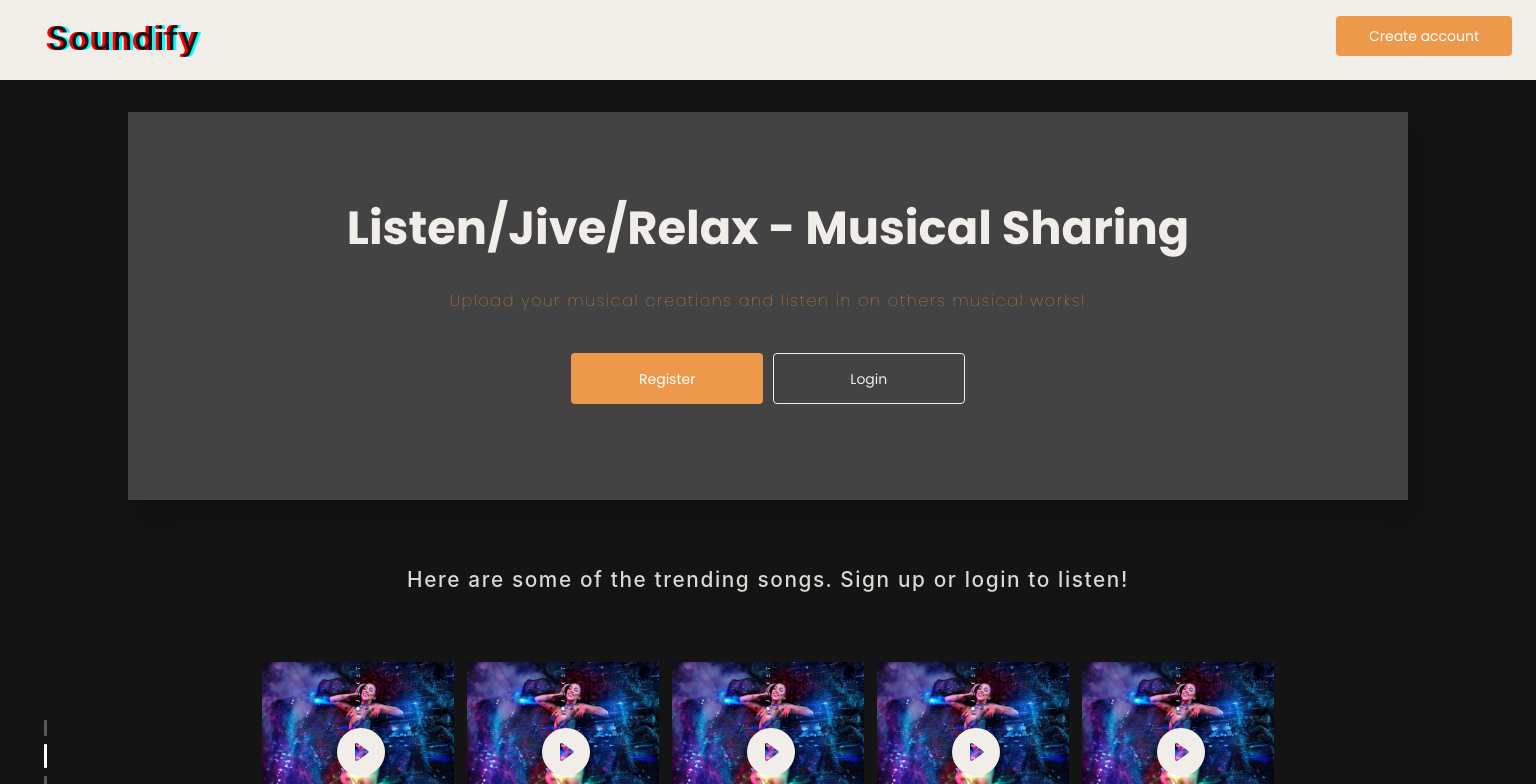
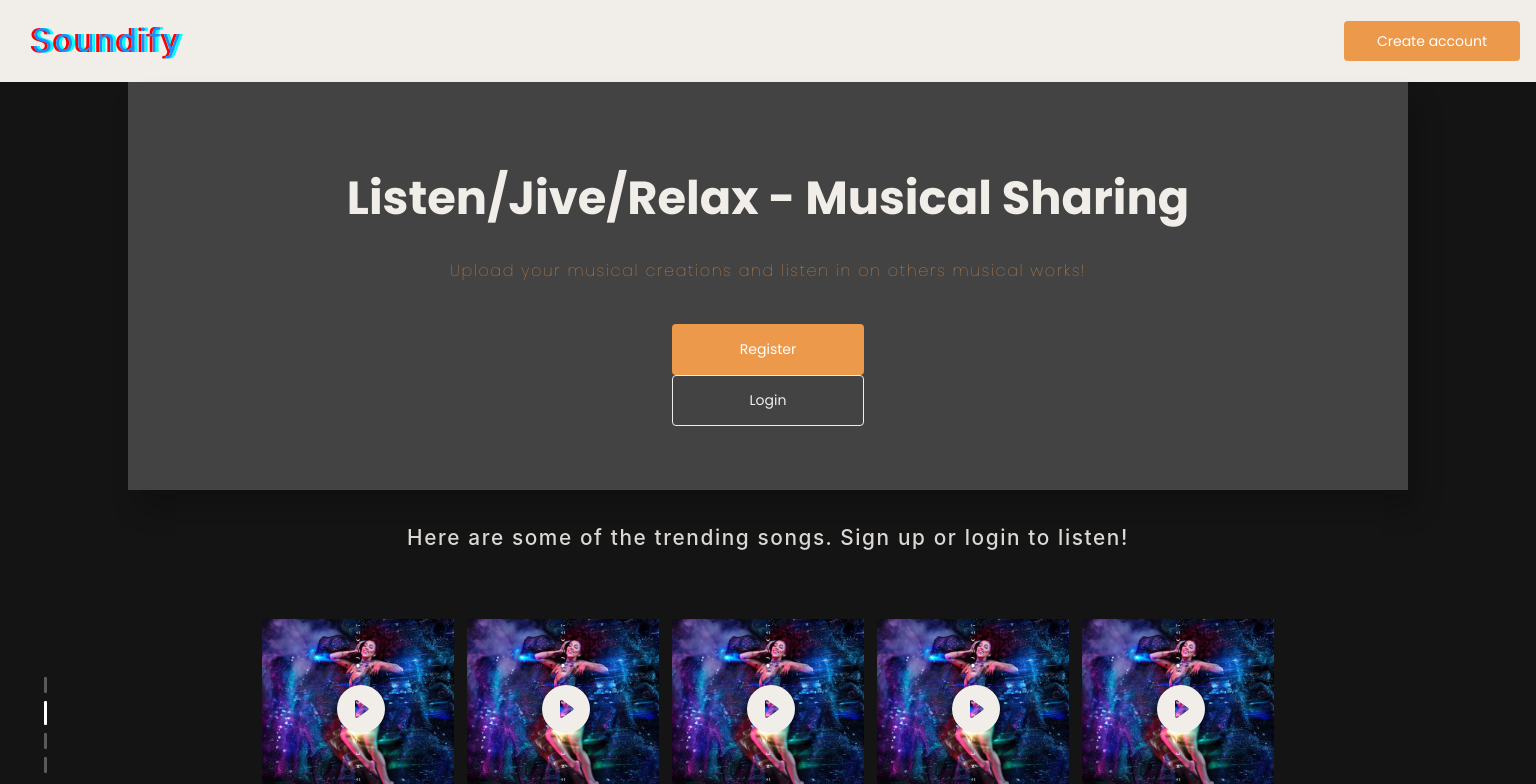
Before and after one commit to lewisemarcus/Soundify, a React (Create React App) app in the folder client/: page / in a window 1536 px wide. Shown: the top 784 px of the page. Built offline with nearby package versions, Linux system fonts and the light colour scheme.

Commit message:
media queries

```diff
--- a/client/src/components/Footer.js
+++ b/client/src/components/Footer.js
@@ -1,13 +1,15 @@
-import React from 'react';
-import ReactPlayer from 'react-player/lazy'
+import React from "react";
+import ReactPlayer from "react-player/lazy";
 
 const Footer = () => {
-    return(
+  return (
     // this link needs to be changed upon new click
-        <ReactPlayer
-            url='https://soundclone-music.s3.amazonaws.com/qwe'
-            controls='true'
-        />
-    );
+    <div className="footer-container">
+      <ReactPlayer
+        url="https://soundclone-music.s3.amazonaws.com/qwe"
+        controls="true"
+      />
+    </div>
+  );
 };
 export default Footer;
--- a/client/src/components/Navbar.js
+++ b/client/src/components/Navbar.js
@@ -30,7 +30,7 @@ const Navbar = () => {
       content: "Are you sure you want to logout?",
       okText: "Yes",
       cancelText: "No",
-      className:"logout",
+      className: "logout",
       onOk() {
         message.success("Successfully logged out");
         setTimeout(() => {
@@ -79,13 +79,11 @@ const Navbar = () => {
 
   return (
     <nav>
-      <Link to="/">
-        <h3 className="logo">
-          <span className="logo-s">S</span>oundify
-        </h3>
-      </Link>
+      <div className="logo">
+        <Link to="/">Soundify</Link>
+      </div>
       {user ? (
-        <ul className="nav-items">
+        <div className="ul-container">
           <li className="upload">
             <Link to="/songs">Upload</Link>
           </li>
@@ -107,7 +105,7 @@ const Navbar = () => {
               </div>
             </Dropdown>
           </li>
-        </ul>
+        </div>
       ) : (
         <Link to="/register" className="link">
           <Button className="solid-btn nav-btn">Create account</Button>
--- a/client/src/components/styles/DashCarousel.css
+++ b/client/src/components/styles/DashCarousel.css
@@ -65,6 +65,7 @@
 
 .genreContainer {
   display: flex;
+  flex-wrap: wrap;
   margin-top: 20px;
   justify-content: center;
   align-items: center;
--- a/client/src/components/styles/Hero.css
+++ b/client/src/components/styles/Hero.css
@@ -1,8 +1,8 @@
 .hero-container {
   font-family: var(--main-font);
-  margin: 2rem auto;
-  width: 80rem;
-  padding: 5rem 0 2rem;
+  margin: 0 auto;
+  width: 20rem;
+  padding: 3rem 0 0;
   color: var(--light);
   display: flex;
   flex-direction: column;
@@ -15,20 +15,23 @@
 .hero-container h1 {
   font-weight: var(--poppins-bold);
   color: var(--light);
-  font-size: 2.9rem;
+  font-size: 1.5rem;
+  text-align: center;
 }
 
 .hero-container p {
   font-weight: var(--poppins-thin);
   letter-spacing: 0.1rem;
-  font-size: 1rem;
+  font-size: 0.9rem;
   color: var(--orange);
+  text-align: center;
 }
 
 .hero-button-wrapper {
-  width: 40rem;
+  width: 20rem;
   padding: 1rem;
   display: flex;
+  flex-direction: column;
   justify-content: center;
   align-items: center;
   margin-top: 0.5rem;
@@ -36,7 +39,57 @@
 }
 
 .hero-btn {
-  width: 12rem;
+  width: 10rem;
   height: 3.2rem;
-  margin: 0 0.3rem;
+  margin: 0.5rem 0.3rem;
 }
+
+@media screen and (min-width: 800px) {
+  .hero-container {
+    width: 45rem;
+  }
+}
+
+@media screen and (min-width: 1400px) {
+  .hero-container {
+    font-family: var(--main-font);
+    margin: 0 auto;
+    width: 80rem;
+    padding: 5rem 0 0;
+    color: var(--light);
+    display: flex;
+    flex-direction: column;
+    align-items: center;
+    justify-content: center;
+    background: rgba(255, 255, 255, 0.2);
+    box-shadow: 10px 20px 25px rgba(0, 0, 0, 0.2);
+  }
+  .hero-container h1 {
+    font-weight: var(--poppins-bold);
+    color: var(--light);
+    font-size: 2.9rem;
+  }
+
+  .hero-container p {
+    font-weight: var(--poppins-thin);
+    letter-spacing: 0.1rem;
+    font-size: 1rem;
+    color: var(--orange);
+  }
+
+  .hero-button-wrapper {
+    width: 40rem;
+    padding: 1rem;
+    display: flex;
+    justify-content: center;
+    align-items: center;
+    margin-top: 0.5rem;
+    margin-bottom: 3rem;
+  }
+
+  .hero-btn {
+    width: 12rem;
+    height: 3.2rem;
+    margin: 0 0.3rem;
+  }
+}
--- a/client/src/components/styles/Navbar.css
+++ b/client/src/components/styles/Navbar.css
@@ -1,34 +1,30 @@
 nav {
   display: flex;
   justify-content: space-between;
-    align-items: flex-end;
-    height: 10vh;
+  align-items: center;
   background-color: var(--light);
+  padding: 1rem;
 }
 
 .logo {
   font-size: 2rem;
-    display: flex;
-    align-items: center;
-    justify-content: center;
   color: var(--navy);
   text-decoration: none;
-    margin-left: 3rem;
+  margin-left: 1rem;
   text-shadow: red -3px 0, cyan 3px 0;
   transition: text-shadow 200ms;
   letter-spacing: 2px;
 }
 
-.nav-items {
+.ul-container {
   display: flex;
+  align-items: center;
   justify-content: center;
-    align-items: center;
-    margin-right: 3rem;
 }
 
-.nav-items li {
+.ul-container li {
   list-style: none;
-    padding: 1rem;
+  padding: 0 1rem;
 }
 
 .upload a {
@@ -38,16 +34,11 @@ nav {
 }
 
 .upload a:hover {
-    /* background-color: var(--navy); */
   color: var(--orange);
 }
 
 .profile {
   cursor: pointer;
-}
-
-.link {
-    padding: 1.5rem;
 }
 
 .nav-btn {
--- a/client/src/pages/styles/LandingPage.css
+++ b/client/src/pages/styles/LandingPage.css
@@ -1,8 +1,6 @@
 .landing-page-wrapper {
   background: var(--navy);
   height: fit-content;
-  position: absolute;
-  top: 10vh;
 }
 
 .user-name {
```
Lines whose indentation alone changed are shown as unchanged.
